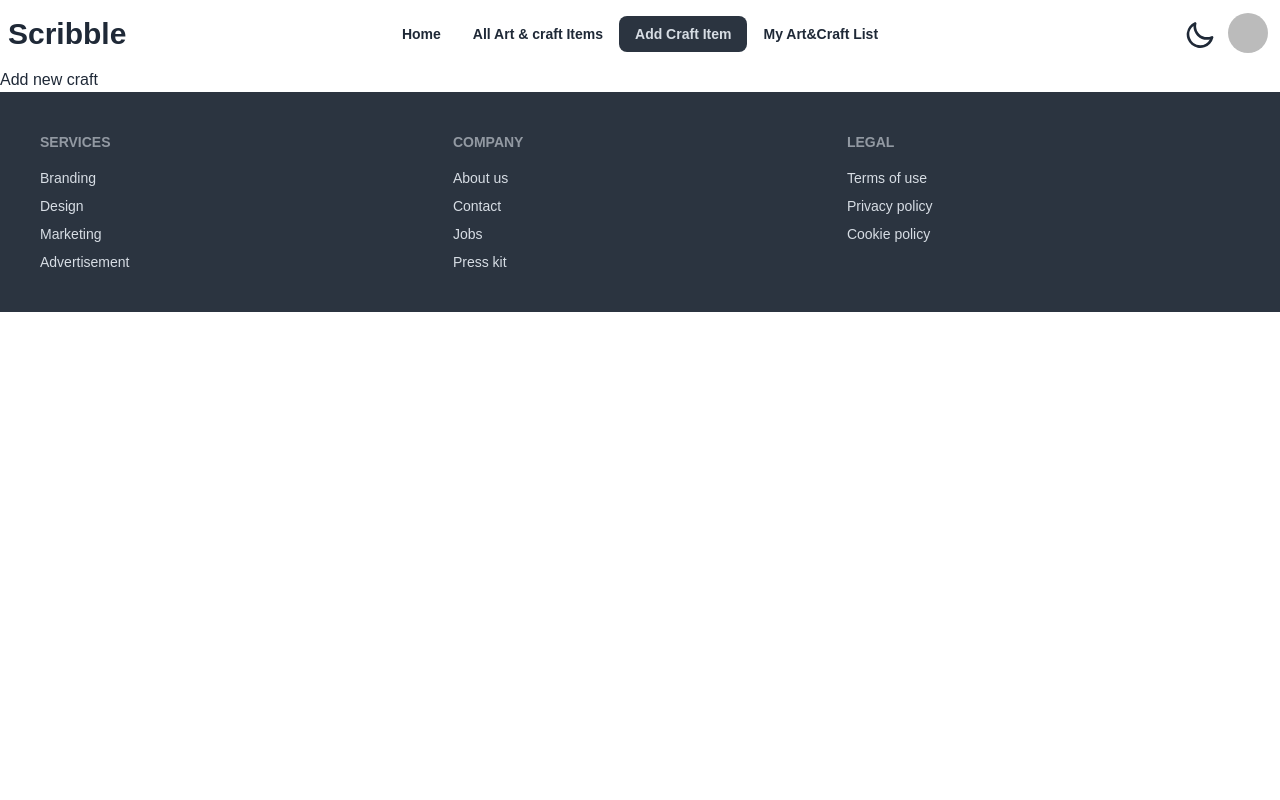
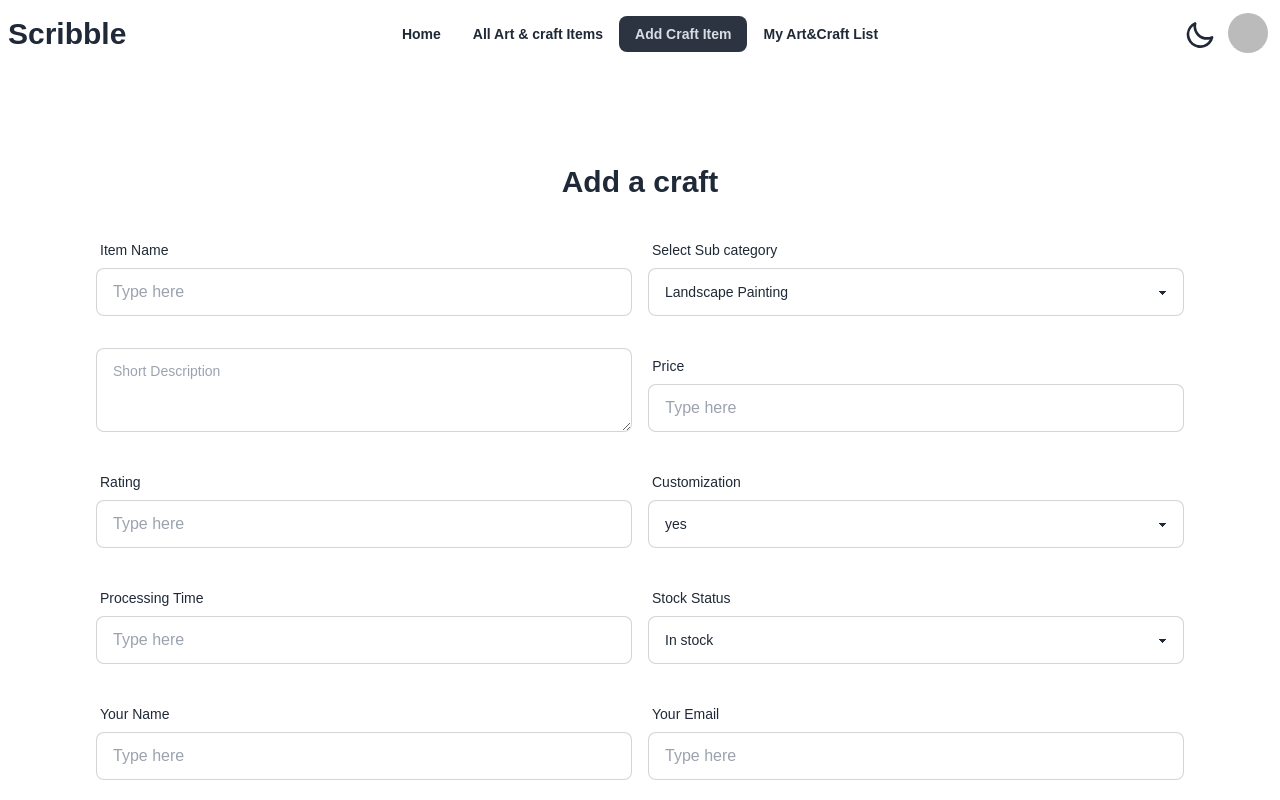
Before and after one commit to Sakib928/art-and-craft, a React (Vite) app: page /add-craft in a window 1280 px wide. Shown: the top 800 px of the page. Built offline with nearby package versions, Linux system fonts and the light colour scheme; no server answers; sample sign-in values are in the browser's storage.

Commit message:
added add item form

```diff
--- a/src/pages/AddCraft/AddCraft.jsx
+++ b/src/pages/AddCraft/AddCraft.jsx
@@ -1,7 +1,226 @@
+import { useRef } from "react";
+
 const AddCraft = () => {
+  const subCategoryRef = useRef();
+  const customizationRef = useRef();
+  const stockRef = useRef();
+  const handleAddItem = (e) => {
+    e.preventDefault();
+    const form = e.target;
+    const itemName = form.itemName.value;
+    const subCategory = subCategoryRef.current.value;
+    const shortDescription = form.shortDescription.value;
+    const price = form.price.value;
+    const rating = form.rating.value;
+    const customization = customizationRef.current.value;
+    const prcessingTime = form.prcessingTime.value;
+    const currentStock = stockRef.current.value;
+    const userName = form.userName.value;
+    const userEmail = form.userEmail.value;
+    const photoURL = form.photoURL.value;
+
+    const craftItem = {
+      itemName,
+      subCategory,
+      shortDescription,
+      price,
+      rating,
+      customization,
+      prcessingTime,
+      currentStock,
+      userName,
+      userEmail,
+      photoURL,
+    };
+    console.log(craftItem);
+    fetch("http://localhost:5000/allcrafts", {
+      method: "POST",
+      headers: {
+        "content-type": "application/json",
+      },
+      body: JSON.stringify(craftItem),
+    })
+      .then((res) => res.json())
+      .then((data) => {
+        console.log(data);
+      });
+  };
   return (
-    <div>
-      <h1>Add new craft</h1>
+    <div className="p-24">
+      <h1 className="text-3xl font-extrabold text-center mb-8">Add a craft </h1>
+      <form onSubmit={handleAddItem}>
+        {/* single row */}
+        <div className="flex flex-col md:flex-row gap-4 mb-8">
+          <div className="form-control md:w-1/2 ">
+            <label className="form-control w-full ">
+              <div className="label">
+                <span className="label-text">Item Name</span>
+              </div>
+              <input
+                name="itemName"
+                type="text"
+                placeholder="Type here"
+                className="input input-bordered w-full"
+                required
+              />
+            </label>
+          </div>
+          <div className="form-control md:w-1/2">
+            <div className="label">
+              <span className="label-text">Select Sub category</span>
+            </div>
+            <select
+              ref={subCategoryRef}
+              className="select w-full  input-bordered"
+            >
+              <option disabled selected>
+                Landscape Painting
+              </option>
+              <option>Portrait Drawing</option>
+              <option>Portrait Drawing</option>
+              <option>Oil Painting</option>
+              <option>Charcoal Sketching</option>
+              <option>Cartoon Drawing</option>
+            </select>
+          </div>
+        </div>
+        {/* single row */}
+        <div className="flex flex-col md:flex-row gap-4 mb-8">
+          <textarea
+            required
+            name="shortDescription"
+            className="textarea textarea-ghost w-full md:w-1/2 border input-bordered"
+            placeholder="Short Description"
+          ></textarea>
+
+          <div className="form-control md:w-1/2 ">
+            <label className="form-control w-full ">
+              <div className="label">
+                <span className="label-text">Price</span>
+              </div>
+              <input
+                name="price"
+                type="text"
+                placeholder="Type here"
+                className="input input-bordered w-full"
+                required
+              />
+            </label>
+          </div>
+        </div>
+        {/* single row */}
+        <div className="flex flex-col md:flex-row gap-4 mb-8">
+          <div className="form-control md:w-1/2 ">
+            <label className="form-control w-full ">
+              <div className="label">
+                <span className="label-text">Rating</span>
+              </div>
+              <input
+                name="rating"
+                type="text"
+                placeholder="Type here"
+                className="input input-bordered w-full"
+                required
+              />
+            </label>
+          </div>
+          <div className="form-control md:w-1/2">
+            <div className="label">
+              <span className="label-text">Customization</span>
+            </div>
+            <select
+              ref={customizationRef}
+              className="select w-full  input-bordered"
+            >
+              <option disabled selected>
+                yes
+              </option>
+              <option>no</option>
+            </select>
+          </div>
+        </div>
+        {/* single row */}
+        <div className="flex flex-col md:flex-row gap-4 mb-8">
+          <div className="form-control md:w-1/2 ">
+            <label className="form-control w-full ">
+              <div className="label">
+                <span className="label-text">Processing Time</span>
+              </div>
+              <input
+                name="prcessingTime"
+                type="text"
+                placeholder="Type here"
+                className="input input-bordered w-full"
+                required
+              />
+            </label>
+          </div>
+          <div className="form-control md:w-1/2">
+            <div className="label">
+              <span className="label-text">Stock Status</span>
+            </div>
+            <select ref={stockRef} className="select w-full  input-bordered">
+              <option disabled selected>
+                In stock
+              </option>
+              <option>Made to order</option>
+              <option>Out of stock</option>
+            </select>
+          </div>
+        </div>
+        {/* single row */}
+        <div className="flex flex-col md:flex-row gap-4 mb-8">
+          <div className="form-control md:w-1/2 ">
+            <label className="form-control w-full ">
+              <div className="label">
+                <span className="label-text">Your Name</span>
+              </div>
+              <input
+                name="userName"
+                type="text"
+                placeholder="Type here"
+                className="input input-bordered w-full"
+                required
+              />
+            </label>
+          </div>
+          <div className="form-control md:w-1/2 ">
+            <label className="form-control w-full ">
+              <div className="label">
+                <span className="label-text">Your Email</span>
+              </div>
+              <input
+                name="userEmail"
+                type="email"
+                placeholder="Type here"
+                className="input input-bordered w-full"
+                required
+              />
+            </label>
+          </div>
+        </div>
+        <div className="form-control w-full">
+          <div className="form-control w-full ">
+            <label className="form-control w-full ">
+              <div className="label">
+                <span className="label-text">Product Image</span>
+              </div>
+              <input
+                name="photoURL"
+                type="text"
+                placeholder="Type here"
+                className="input input-bordered w-full"
+                required
+              />
+            </label>
+          </div>
+        </div>
+        <input
+          type="submit"
+          value="ADD COFFEE"
+          className="btn mt-4 btn-block"
+        />
+      </form>
     </div>
   );
 };
```
